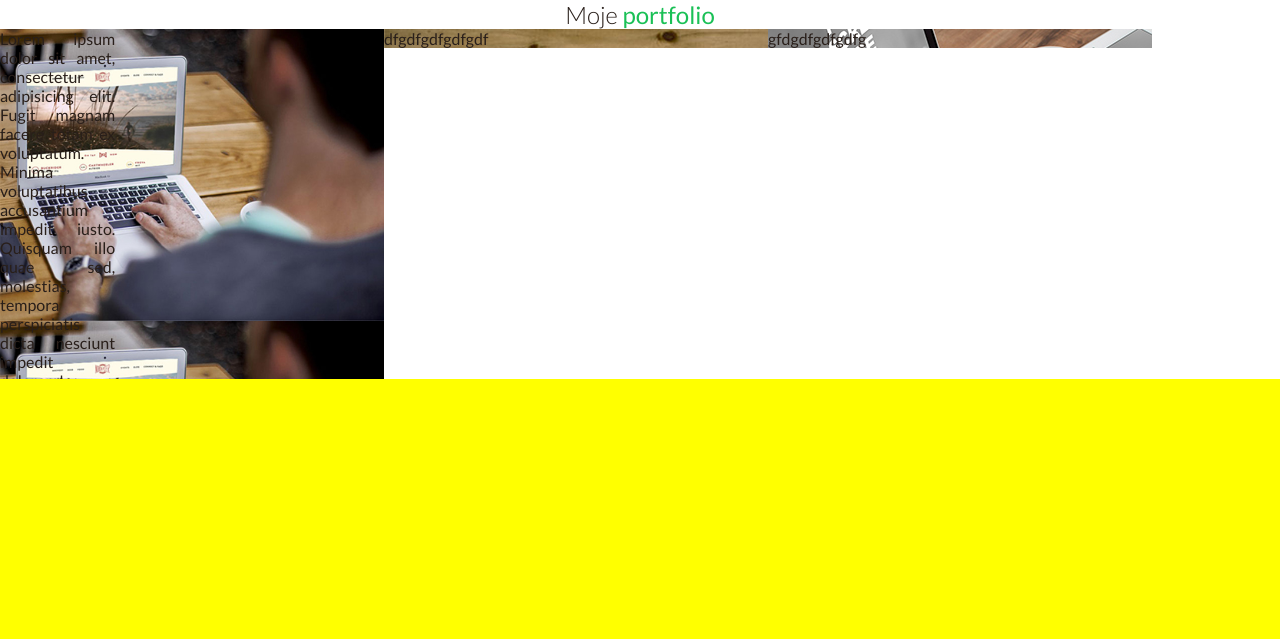
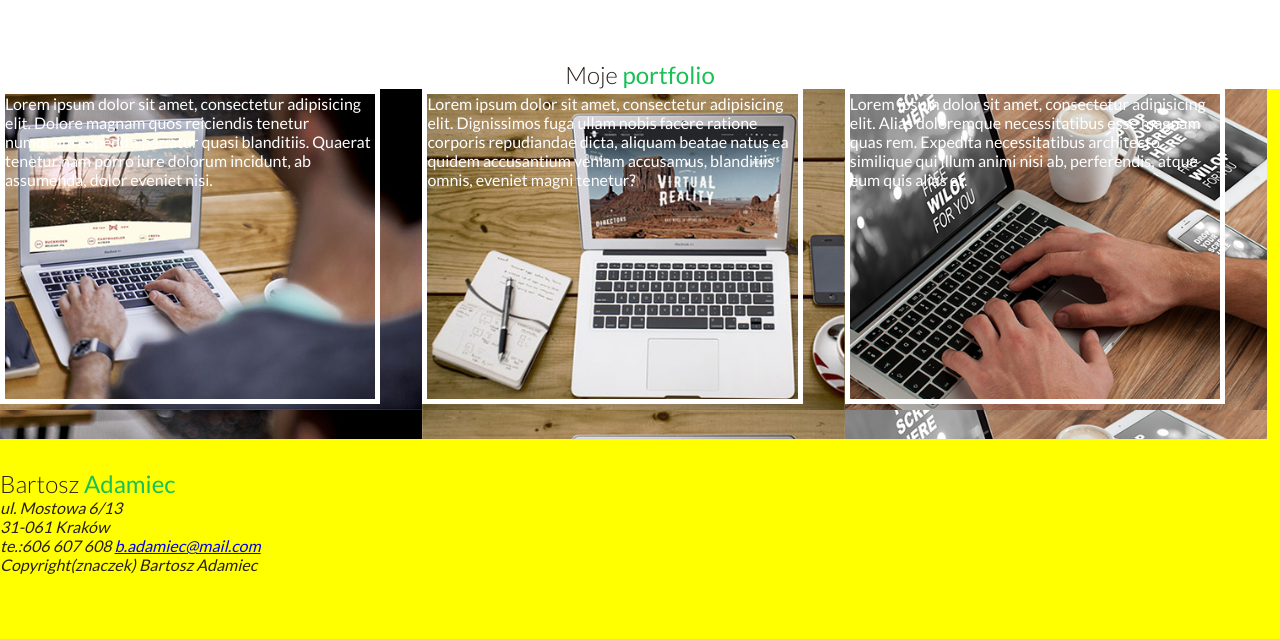
Before and after one commit to poiuytrewq0987654321/portfolio-1, a plain HTML site: page index.html in a window 1280 px wide. Shown: the part 1529-2168 px from the top of the page. Drawn offline with Linux system fonts and the light colour scheme.

Commit message:
portfolio-5
udane dodanie border oraz tekstu - pozostaje wypozycjonowanie oraz dodanie animacji

```diff
--- a/css/style.css
+++ b/css/style.css
@@ -14,7 +14,13 @@ body {
     /*background roboczy*/
     margin: 0;
 }
-h1,h2,h3,h4,h5,h6{
+
+h1,
+h2,
+h3,
+h4,
+h5,
+h6 {
     font-weight: 100;
     margin: 0;
 }
@@ -104,19 +110,18 @@ section#about {
     background-color: #f9fcfe;
     overflow: hidden;
     padding: 30px 80px;
-    box-shadow: 0px 11px 41px -1px rgba(0,0,0,0.57);
-
+    box-shadow: 0px 11px 41px -1px rgba(0, 0, 0, 0.57);
 }
 
-section#about h2{
+section#about h2 {
     text-align: center;
-    margin:30px;
+    margin: 30px;
 }
 
 section#about figure.about-container {
-    margin:0;
-    width:50%;
-    float:left;
+    margin: 0;
+    width: 50%;
+    float: left;
     text-align: center;
 }
 
@@ -127,83 +132,127 @@ section#about figure img {
     border-radius: 10px;
 }
 
-section#about div p{
+section#about div p {
     font-weight: 100;
     line-height: 24px;
 }
+
+
 /* about style STOP */
+
 
 /* skills style START */
 
-section#skills{
+section#skills {
     overflow: hidden;
     text-align: center;
     background-color: white;
 }
-section#skills h2.skills-header{
+
+section#skills h2.skills-header {
     margin: 30px 0 30px 0;
 }
 
-section#skills div.skills-icons{
-    overflow:hidden;
-    left:0;
-    right:0;
-    margin:auto;
+section#skills div.skills-icons {
+    overflow: hidden;
+    left: 0;
+    right: 0;
+    margin: auto;
     display: inline-block;
-    padding:30px;
+    padding: 60px;
 }
 
-section#skills figure{
-    float:left;
+section#skills figure {
+    float: left;
     text-align: center;
 }
 
-section#skills figcaption{
+section#skills figcaption {
     padding: 10px;
 }
 
+
 /* skill style STOP */
+
 
 /* portfolio style START */
 
-section#portfolio{
-    overflow:hidden;
+section#portfolio {
     background-color: #fff;
 }
-section#portfolio h2.portfolio-header{
+
+section#portfolio h2.portfolio-header {
     text-align: center;
 }
 
-section#portfolio div{
-    width: 30%;
-    float:left;
+section#portfolio div {
+    width: 33%;
+    float: left;
     display: inline-block;
 }
 
-section#portfolio div#portfolio-img-1{
-    max-width: 100%;
-    max-height: 350px;
+section#portfolio div#portfolio-img-1 {
+    height: 350px;
     background-image: url(../img/portfolio1.jpg);
     background-size: 100%;
 }
 
-section#portfolio div#portfolio-img-2{
-    max-width: 100%;
-    max-height: 350px;
+section#portfolio div#portfolio-img-2 {
+    height: 350px;
     background-image: url(../img/portfolio2.jpg);
+    background-size: 100%;
 }
 
-section#portfolio div#portfolio-img-big{
-    max-width: 100%;
-    max-height: 350px;
+section#portfolio div#portfolio-img-big {
+    height: 350px;
     background-image: url(../img/portfolio4.jpg);
+    background-size: 100%;
 }
 
-section#portfolio div#portfolio-img-1 div#border div{
+section#portfolio div#portfolio-img-1 div.portfolio-border{
+    width:90%;
+    height:90%;
+    border:5px solid white;
+    float: none;
+    left:0;
+    right:0;
+}
+
+section#portfolio div#portfolio-img-1 div.portfolio-content{
     width:100%;
-    text-align: justify;
+    height:100%;
+    color:#fff;
+}
+
+section#portfolio div#portfolio-img-2 div.portfolio-border{
+    width:90%;
+    height:90%;
+    border:5px solid white;
+    left:0;
+    right:0;
+    float:none;
+}
+
+section#portfolio div#portfolio-img-2 div.portfolio-content{
+    width:100%;
+    height:100%;
+    color:#fff;
+}
+
+section#portfolio div#portfolio-img-big div.portfolio-border{
+    width:90%;
+    height:90%;
+    border:5px solid white;
+    left:0;
+    right:0;
+    float:none;
+}
+
+section#portfolio div#portfolio-img-big div.portfolio-content{
+    width:100%;
+    height:100%;
+    color:#fff;
 }
 
 
-
 /* portfolio style STOP */
--- a/index.html
+++ b/index.html
@@ -69,9 +69,25 @@
     <section id="portfolio">
         <h2 class="portfolio-header">Moje <span class="text-color">portfolio</span></h2>
 
-        <div id="portfolio-img-1"><div id="border"><div>Lorem ipsum dolor sit amet, consectetur adipisicing elit. Fugit magnam facere totam ex voluptatum. Minima voluptatibus accusantium impedit iusto. Quisquam illo quae sed, molestias, tempora perspiciatis dicta nesciunt impedit dolorem!</div></div></div>
-        <div id="portfolio-img-2">dfgdfgdfgdfgdf</div>
-        <div id="portfolio-img-big">gfdgdfgdfgdfg</div>
+        <div id="portfolio-img-1">
+          <div class="portfolio-border">
+           <div class="portfolio-content">
+            Lorem ipsum dolor sit amet, consectetur adipisicing elit. Dolore magnam quos reiciendis tenetur numquam expedita pariatur quasi blanditiis. Quaerat tenetur nam porro iure dolorum incidunt, ab assumenda, dolor eveniet nisi.
+            </div>
+            </div>
+        </div>
+
+        <div id="portfolio-img-2">
+          <div class="portfolio-border">
+           <div class="portfolio-content">Lorem ipsum dolor sit amet, consectetur adipisicing elit. Dignissimos fuga ullam nobis facere ratione corporis repudiandae dicta, aliquam beatae natus ea quidem accusantium veniam accusamus, blanditiis omnis, eveniet magni tenetur?</div>
+        </div>
+        </div>
+
+        <div id="portfolio-img-big">
+        <div class="portfolio-border">
+           <div class="portfolio-content">Lorem ipsum dolor sit amet, consectetur adipisicing elit. Alias doloremque necessitatibus esse magnam quas rem. Expedita necessitatibus architecto similique qui illum animi nisi ab, perferendis, atque eum quis alias et.</div>
+        </div>
+        </div>
 
     </section>
 
```
Lines whose indentation alone changed are shown as unchanged.
